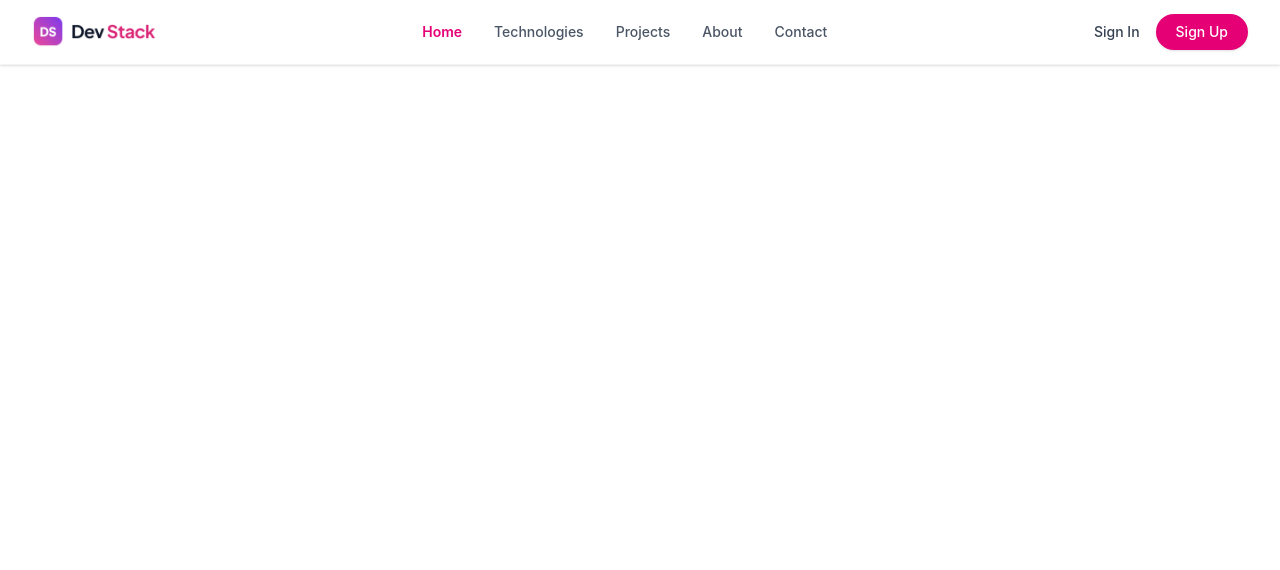
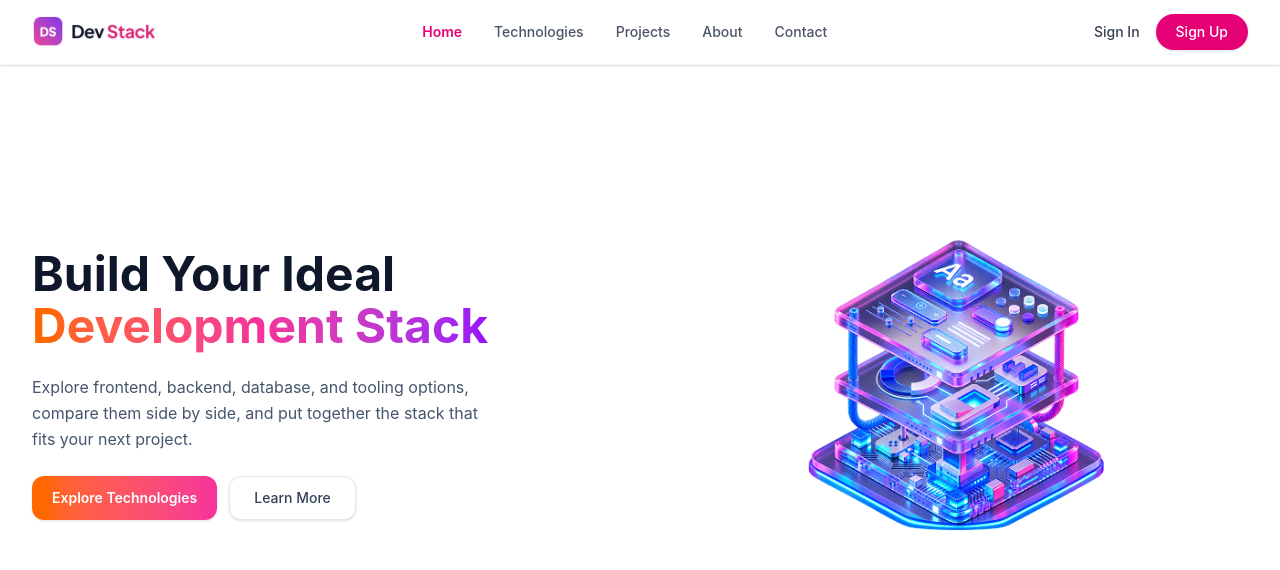
Before and after one commit to hasantanvir357/fifth-assignment, a React (Vite) app: page / in a window 1280 px wide. Shown: the top 570 px of the page. Built offline with nearby package versions, Linux system fonts and the light colour scheme.

Commit message:
Add Hero component and update index.html structure

```diff
--- a/index.html
+++ b/index.html
@@ -1,5 +1,5 @@
 <!doctype html>
-<html lang="en">
+<html lang="en" data-theme="light"></html>
   <head>
     <meta charset="UTF-8" />
     <link rel="icon" type="image/svg+xml" href="/favicon.svg" />
--- a/src/App.tsx
+++ b/src/App.tsx
@@ -1,3 +1,4 @@
+import Hero from './Components/Hero';
 import Nav from './Components/Nav';
 import './index.css';
 
@@ -5,6 +6,7 @@ function App() {
   return (
     <>
       <Nav />
+      <Hero />
     </>
   );
 }
--- /dev/null
+++ b/src/Components/Hero.tsx
@@ -0,0 +1,53 @@
+import bannerImage from '../assets/banner-stack.png';
+
+const Hero = () => {
+  return (
+    <section className="max-w-7xl mx-auto px-4 sm:px-6 lg:px-8 pt-10 pb-16 md:py-20">
+      <div className="flex flex-col md:flex-row items-center justify-between gap-8 lg:gap-12">
+        {/* Left Side */}
+        <div className="flex-1 text-center md:text-left">
+          {/* Title */}
+          <h1 className="text-3xl sm:text-4xl lg:text-5xl font-bold text-slate-900 mb-4 md:mb-6">
+            <span className="block text-slate-900 mb-1">Build Your Ideal</span>
+            <span className="bg-linear-to-r from-orange-500 via-pink-500 to-purple-600 bg-clip-text text-transparent">
+              Development Stack
+            </span>
+          </h1>
+
+          <p className="mt-4 text-sm sm:text-base text-slate-600 max-w-md mx-auto md:mx-0 leading-relaxed font-normal">
+            Explore frontend, backend, database, and tooling options, compare them side by side, and put together the
+            stack that fits your next project.
+          </p>
+
+          {/* Buttons  */}
+          <div className="mt-6 flex items-center justify-center md:justify-start gap-3">
+            <button
+              type="button"
+              className="h-11 px-5 rounded-xl text-xs sm:text-sm font-semibold text-white bg-linear-to-r from-orange-500 to-pink-500 hover:opacity-95 shadow-sm whitespace-nowrap transition-transform active:scale-95"
+            >
+              Explore Technologies
+            </button>
+
+            <button
+              type="button"
+              className="h-11 px-6 rounded-xl text-xs sm:text-sm font-medium border border-slate-200 text-slate-700 bg-white hover:bg-slate-50 shadow-sm whitespace-nowrap transition-all active:scale-95"
+            >
+              Learn More
+            </button>
+          </div>
+        </div>
+
+        {/* Right Side */}
+        <div className="flex-1 flex justify-center md:justify-end w-full mt-4 md:mt-0">
+          <img
+            src={bannerImage}
+            alt="Development Stack"
+            className="w-full max-w-72.5 sm:max-w-90 md:max-w-105 lg:max-w-120 h-auto object-contain mx-auto"
+          />
+        </div>
+      </div>
+    </section>
+  );
+};
+
+export default Hero;
```
